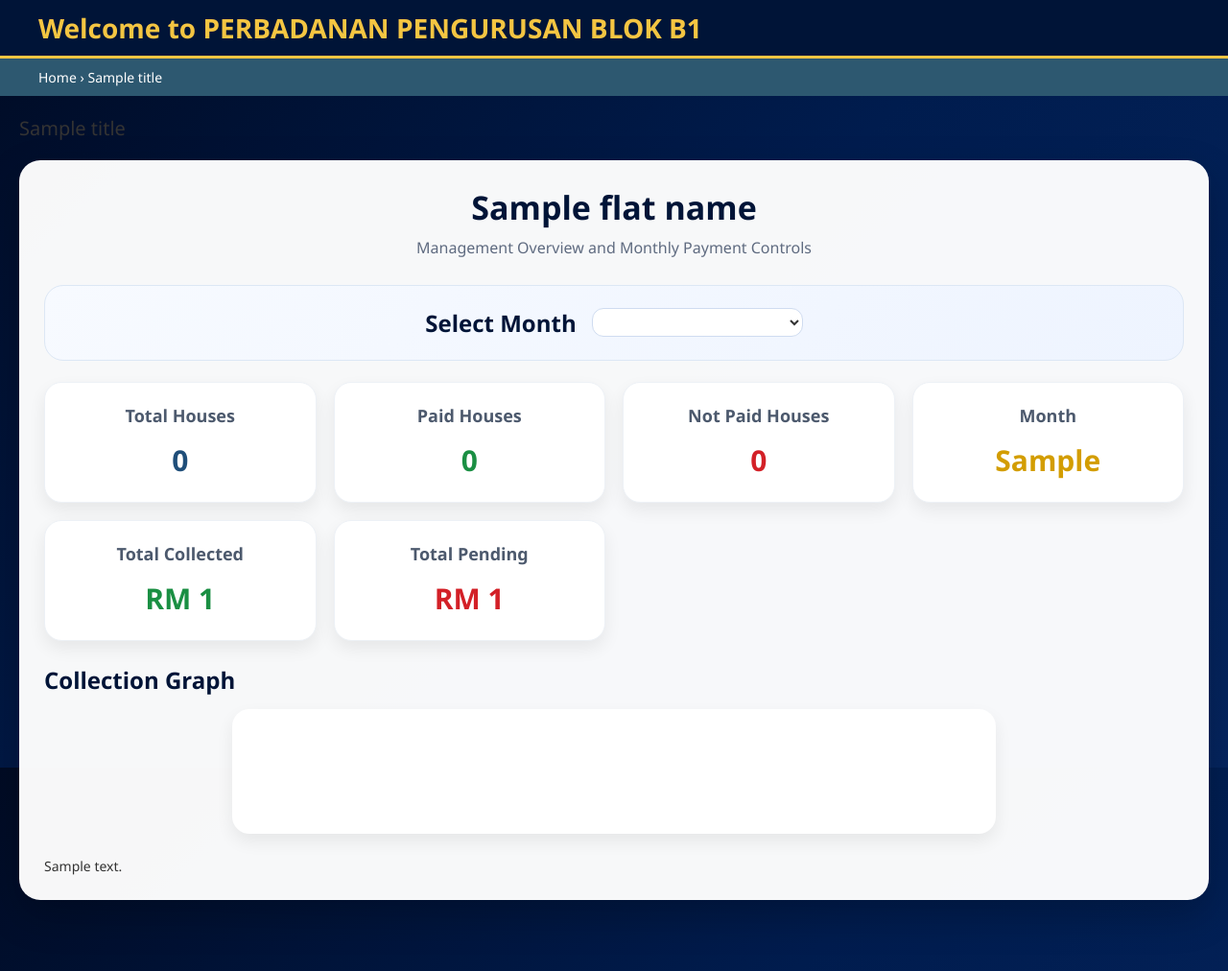
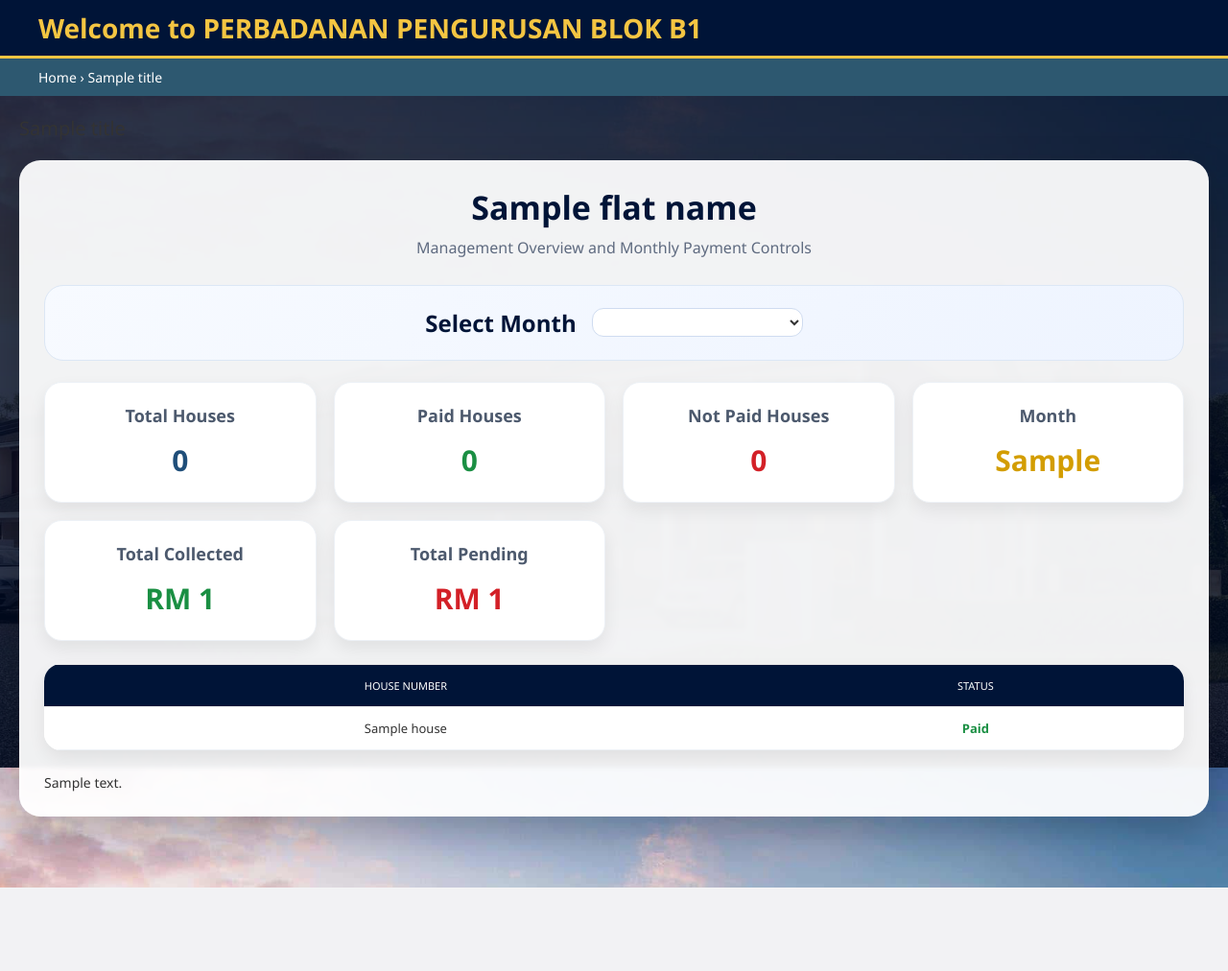
Before and after one commit to jeroinfoservice-cyber/flat_mgmt, a Django app: template templates/admin/index.html in a window 1280 px wide. Shown: the whole page at 96% size. After the commit the page ends 925 px from the top, so only its background shows below. Run offline with Django 5.2, Linux system fonts and the light colour scheme; the template is opened without the code that fills it: most values are stand-ins (such as "Sample title", 1, 10 or a date in 2020).

Commit message:
Fix admin dashboard paid count, remove graph, update sidebar and background

```diff
--- a/templates/admin/index.html
+++ b/templates/admin/index.html
@@ -1,200 +1,275 @@
 {% extends "admin/base_site.html" %}
+{% load static %}
 
 {% block extrastyle %}
 {{ block.super }}
 <style>
-body{
-background:linear-gradient(135deg,#000b24,#001c4e,#05255f);
+    body {
+        background: url("{% static 'images/bg.jpg' %}") no-repeat center center fixed;
+        background-size: cover;
     }
 
-#header{
-background:#001437!important;
-border-bottom:3px solid #f4c542;
+    body::before {
+        content: "";
+        position: fixed;
+        inset: 0;
+        background: rgba(0, 11, 36, 0.82);
+        z-index: -1;
+    }
+
+    #header {
+        background: #001437 !important;
+        border-bottom: 3px solid #f4c542;
     }
 
     #branding h1,
     #branding h1 a:link,
-#branding h1 a:visited{
-color:#f4c542!important;
-font-size:28px;
-font-weight:bold;
+    #branding h1 a:visited {
+        color: #f4c542 !important;
+        font-size: 28px;
+        font-weight: bold;
     }
 
-#user-tools,#user-tools a{
-color:white!important;
+    #user-tools,
+    #user-tools a {
+        color: white !important;
     }
 
-.breadcrumbs{
-background:#2d5870!important;
-color:white!important;
+    .breadcrumbs {
+        background: #2d5870 !important;
+        color: white !important;
     }
 
-.breadcrumbs a{
-color:white!important;
+    .breadcrumbs a {
+        color: white !important;
     }
 
-#nav-sidebar{
-background:linear-gradient(180deg,#001437,#08204f)!important;
-border-right:1px solid rgba(255,255,255,0.10);
+    #nav-sidebar {
+        background: linear-gradient(180deg, #001437, #08204f) !important;
+        border-right: 1px solid rgba(255,255,255,0.12);
     }
 
-#nav-sidebar a{
-color:#f4f7ff!important;
-font-weight:500;
+    #nav-sidebar .current-app .section,
+    #nav-sidebar .module caption,
+    #nav-sidebar .module h2,
+    #nav-sidebar .module th {
+        background: #3d7ea3 !important;
+        color: #ffffff !important;
+        font-weight: bold !important;
+        text-transform: uppercase;
     }
 
-#nav-sidebar a:hover{
-color:#f4c542!important;
+    #nav-sidebar .module,
+    #nav-sidebar table,
+    #nav-sidebar tbody,
+    #nav-sidebar tr,
+    #nav-sidebar th,
+    #nav-sidebar td {
+        background: transparent !important;
     }
 
-#content{
-padding:20px!important;
+    #nav-sidebar tbody tr:hover {
+        background: rgba(255,255,255,0.08) !important;
     }
 
-.dashboard-wrapper{
-max-width:1200px;
-margin:0 auto 35px auto;
-padding:26px;
-background:rgba(255,255,255,0.97);
-border-radius:22px;
-box-shadow:0 16px 40px rgba(0,0,0,0.22);
+    #nav-sidebar a,
+    #nav-sidebar a:link,
+    #nav-sidebar a:visited,
+    #nav-sidebar td a,
+    #nav-sidebar th a {
+        color: #ffffff !important;
+        opacity: 1 !important;
+        font-weight: 600 !important;
     }
 
-.dashboard-title{
-text-align:center;
-color:#001437;
-margin:0;
-font-size:34px;
-font-weight:700;
+    #nav-sidebar a:hover {
+        color: #f4c542 !important;
     }
 
-.dashboard-subtitle{
-text-align:center;
-color:#5f6b80;
-margin:8px 0 28px 0;
-font-size:16px;
+    #nav-sidebar .current-model {
+        background: rgba(255,255,255,0.10) !important;
     }
 
-.month-filter-card{
-background:linear-gradient(135deg,#f7faff,#eef4ff);
-border:1px solid #dce7f5;
-border-radius:20px;
-padding:22px;
-margin-bottom:22px;
-display:flex;
-align-items:center;
-justify-content:center;
-gap:16px;
-flex-wrap:wrap;
+    #nav-sidebar .current-model a {
+        color: #f4c542 !important;
+        font-weight: bold !important;
     }
 
-.month-filter-card h3{
-margin:0;
-color:#001437;
-font-size:24px;
+    #nav-sidebar .addlink,
+    #nav-sidebar .changelink {
+        color: #8cff7a !important;
+        font-weight: bold !important;
+        opacity: 1 !important;
     }
 
-.month-filter-card select{
-padding:12px 16px;
-border-radius:12px;
-border:1px solid #cfdcf0;
-font-size:16px;
-min-width:220px;
-background:white;
+    #nav-sidebar .addlink:hover,
+    #nav-sidebar .changelink:hover {
+        color: #f4c542 !important;
     }
 
-.summary-grid{
-display:grid;
-grid-template-columns:repeat(4,1fr);
-gap:18px;
-margin-bottom:24px;
+    #nav-filter {
+        background: #ffffff !important;
+        color: #001437 !important;
+        border: 1px solid #c7d4eb !important;
+        border-radius: 8px;
+        margin: 10px;
+        width: calc(100% - 20px);
     }
 
-.summary-card{
-background:white;
-border-radius:18px;
-padding:22px;
-text-align:center;
-box-shadow:0 8px 18px rgba(0,0,0,0.07);
-border:1px solid #edf1f6;
+    #content {
+        padding: 20px !important;
     }
 
-.summary-card h3{
-margin:0;
-color:#4c596d;
-font-size:18px;
+    #content-main {
+        float: none;
+        width: 100%;
     }
 
-.summary-card p{
-margin:14px 0 0;
-font-size:30px;
-font-weight:bold;
+    #content-related {
+        display: none;
     }
 
-.blue p{color:#1f4e79;}
-.green p{color:#1a8f43;}
-.red p{color:#d32027;}
-.gold p{color:#d39d00;}
-
-.section-title{
-color:#001437;
-font-size:24px;
-font-weight:bold;
-margin:20px 0 14px 0;
+    .dashboard-wrapper {
+        max-width: 1200px;
+        margin: 0 auto 35px auto;
+        padding: 26px;
+        background: rgba(255,255,255,0.94);
+        border-radius: 22px;
+        box-shadow: 0 16px 40px rgba(0,0,0,0.22);
+        backdrop-filter: blur(2px);
     }
 
-.chart-card{
-background:white;
-border-radius:18px;
-padding:18px;
-box-shadow:0 8px 18px rgba(0,0,0,0.07);
-margin-bottom:24px;
-max-width:760px;
-margin-left:auto;
-margin-right:auto;
+    .dashboard-title {
+        text-align: center;
+        color: #001437;
+        margin: 0;
+        font-size: 34px;
+        font-weight: 700;
     }
 
-/* POPUP CSS (kept but not used) */
-
-.popup-overlay{
-position:fixed;
-inset:0;
-background:rgba(0,0,0,0.45);
-display:none;
-justify-content:center;
-align-items:center;
-z-index:9999;
+    .dashboard-subtitle {
+        text-align: center;
+        color: #5f6b80;
+        margin: 8px 0 28px 0;
+        font-size: 16px;
     }
 
-.popup-box{
-width:92%;
-max-width:420px;
-background:white;
-border-radius:18px;
-padding:24px;
-box-shadow:0 18px 40px rgba(0,0,0,0.28);
+    .month-filter-card {
+        background: linear-gradient(135deg, #f7faff, #eef4ff);
+        border: 1px solid #dce7f5;
+        border-radius: 20px;
+        padding: 22px;
+        margin-bottom: 22px;
+        display: flex;
+        align-items: center;
+        justify-content: center;
+        gap: 16px;
+        flex-wrap: wrap;
     }
 
-.popup-box h3{
-margin-top:0;
-color:#001437;
-font-size:24px;
+    .month-filter-card h3 {
+        margin: 0;
+        color: #001437;
+        font-size: 24px;
     }
 
-.popup-box p{
-color:#4b5c77;
-line-height:1.6;
+    .month-filter-card select {
+        padding: 12px 16px;
+        border-radius: 12px;
+        border: 1px solid #cfdcf0;
+        font-size: 16px;
+        min-width: 220px;
+        outline: none;
+        background: white;
     }
 
-.popup-close{
-margin-top:14px;
-padding:10px 16px;
-border:none;
-border-radius:10px;
-background:linear-gradient(135deg,#f4c542,#dba400);
-color:#001437;
-font-weight:bold;
-cursor:pointer;
+    .summary-grid {
+        display: grid;
+        grid-template-columns: repeat(4, 1fr);
+        gap: 18px;
+        margin-bottom: 24px;
+    }
+
+    .summary-card {
+        background: white;
+        border-radius: 18px;
+        padding: 22px;
+        text-align: center;
+        box-shadow: 0 8px 18px rgba(0,0,0,0.07);
+        border: 1px solid #edf1f6;
+    }
+
+    .summary-card h3 {
+        margin: 0;
+        color: #4c596d;
+        font-size: 18px;
+    }
+
+    .summary-card p {
+        margin: 14px 0 0;
+        font-size: 30px;
+        font-weight: bold;
+    }
+
+    .blue p { color: #1f4e79; }
+    .green p { color: #1a8f43; }
+    .red p { color: #d32027; }
+    .gold p { color: #d39d00; }
+
+    .status-table-wrap {
+        background: white;
+        border-radius: 18px;
+        overflow: hidden;
+        box-shadow: 0 8px 18px rgba(0,0,0,0.07);
+        margin-bottom: 24px;
+    }
+
+    .status-table {
+        width: 100%;
+        border-collapse: collapse;
+    }
+
+    .status-table thead th {
+        background: #001437;
+        color: white;
+        padding: 14px;
+        text-align: center;
+    }
+
+    .status-table tbody td {
+        padding: 14px;
+        text-align: center;
+        border-bottom: 1px solid #edf1f6;
+    }
+
+    .status-paid {
+        color: #1a8f43;
+        font-weight: bold;
+    }
+
+    .status-unpaid {
+        color: #d32027;
+        font-weight: bold;
+    }
+
+    @media (max-width: 900px) {
+        .summary-grid {
+            grid-template-columns: repeat(2, 1fr);
+        }
+    }
+
+    @media (max-width: 650px) {
+        .summary-grid {
+            grid-template-columns: 1fr;
+        }
+
+        .dashboard-title {
+            font-size: 28px;
+        }
+
+        .month-filter-card h3 {
+            font-size: 20px;
+        }
     }
 </style>
 {% endblock %}
@@ -205,14 +280,12 @@ cursor:pointer;
 
 {% block content %}
 <div class="dashboard-wrapper">
-
     <h1 class="dashboard-title">{{ flat_name }}</h1>
     <p class="dashboard-subtitle">Management Overview and Monthly Payment Controls</p>
 
     <div class="month-filter-card">
         <h3>Select Month</h3>
-
-<form method="get">
+        <form method="get" style="display:flex; gap:12px; flex-wrap:wrap; justify-content:center;">
             <select name="month" onchange="this.form.submit()">
                 {% for m in month_list %}
                     <option value="{{ m }}" {% if m == selected_month %}selected{% endif %}>{{ m }}</option>
@@ -222,7 +295,6 @@ cursor:pointer;
     </div>
 
     <div class="summary-grid">
-
         <div class="summary-card blue">
             <h3>Total Houses</h3>
             <p id="totalHouses">0</p>
@@ -252,78 +324,67 @@ cursor:pointer;
             <h3>Total Pending</h3>
             <p>RM {{ total_pending }}</p>
         </div>
-
     </div>
 
-<h2 class="section-title">Collection Graph</h2>
-
-<div class="chart-card">
-<canvas id="collectionChart" height="90"></canvas>
+    <div class="status-table-wrap">
+        <table class="status-table">
+            <thead>
+                <tr>
+                    <th>House Number</th>
+                    <th>Status</th>
+                </tr>
+            </thead>
+            <tbody>
+                {% for item in house_status_data %}
+                <tr>
+                    <td>{{ item.house }}</td>
+                    <td>
+                        {% if item.status == "Paid" %}
+                            <span class="status-paid">Paid</span>
+                        {% else %}
+                            <span class="status-unpaid">Not Paid</span>
+                        {% endif %}
+                    </td>
+                </tr>
+                {% empty %}
+                <tr>
+                    <td colspan="2">No payment data found for this month.</td>
+                </tr>
+                {% endfor %}
+            </tbody>
+        </table>
     </div>
 
     {{ block.super }}
-
 </div>
 
-<script src="https://cdn.jsdelivr.net/npm/chart.js"></script>
-
 <script>
-
-const labels={{ chart_labels|safe }};
-const values={{ chart_values|safe }};
-
-const ctx=document.getElementById('collectionChart').getContext('2d');
-
-new Chart(ctx,{
-type:'bar',
-data:{
-labels:labels,
-datasets:[{
-label:'Collected Amount (RM)',
-data:values,
-backgroundColor:'#1f4e79',
-borderRadius:10
-}]
-},
-options:{
-responsive:true,
-scales:{
-y:{beginAtZero:true}
-}
-}
-});
-
-function animateValue(id,start,end,duration){
-
-if(end<=0){
-document.getElementById(id).textContent=0;
+    function animateValue(id, start, end, duration) {
+        if (end <= 0) {
+            document.getElementById(id).textContent = 0;
             return;
         }
 
-let range=end-start;
-let current=start;
-let increment=end>start?1:-1;
-let stepTime=Math.max(Math.floor(duration/range),20);
-let obj=document.getElementById(id);
+        let range = end - start;
+        let current = start;
+        let increment = end > start ? 1 : -1;
+        let stepTime = Math.max(Math.floor(duration / range), 20);
+        let obj = document.getElementById(id);
 
-let timer=setInterval(function(){
-current+=increment;
-obj.textContent=current;
+        let timer = setInterval(function () {
+            current += increment;
+            obj.textContent = current;
 
-if(current==end){
+            if (current == end) {
                 clearInterval(timer);
             }
-
-},stepTime);
-
+        }, stepTime);
     }
 
-window.onload=function(){
-animateValue("totalHouses",0,{{ total_houses }},800);
-animateValue("paidCount",0,{{ paid_count }},800);
-animateValue("notPaidCount",0,{{ not_paid_count }},800);
+    window.onload = function () {
+        animateValue("totalHouses", 0, {{ total_houses }}, 800);
+        animateValue("paidCount", 0, {{ paid_count }}, 800);
+        animateValue("notPaidCount", 0, {{ not_paid_count }}, 800);
     };
-
 </script>
-
 {% endblock %}
```
Lines whose indentation alone changed are shown as unchanged.
